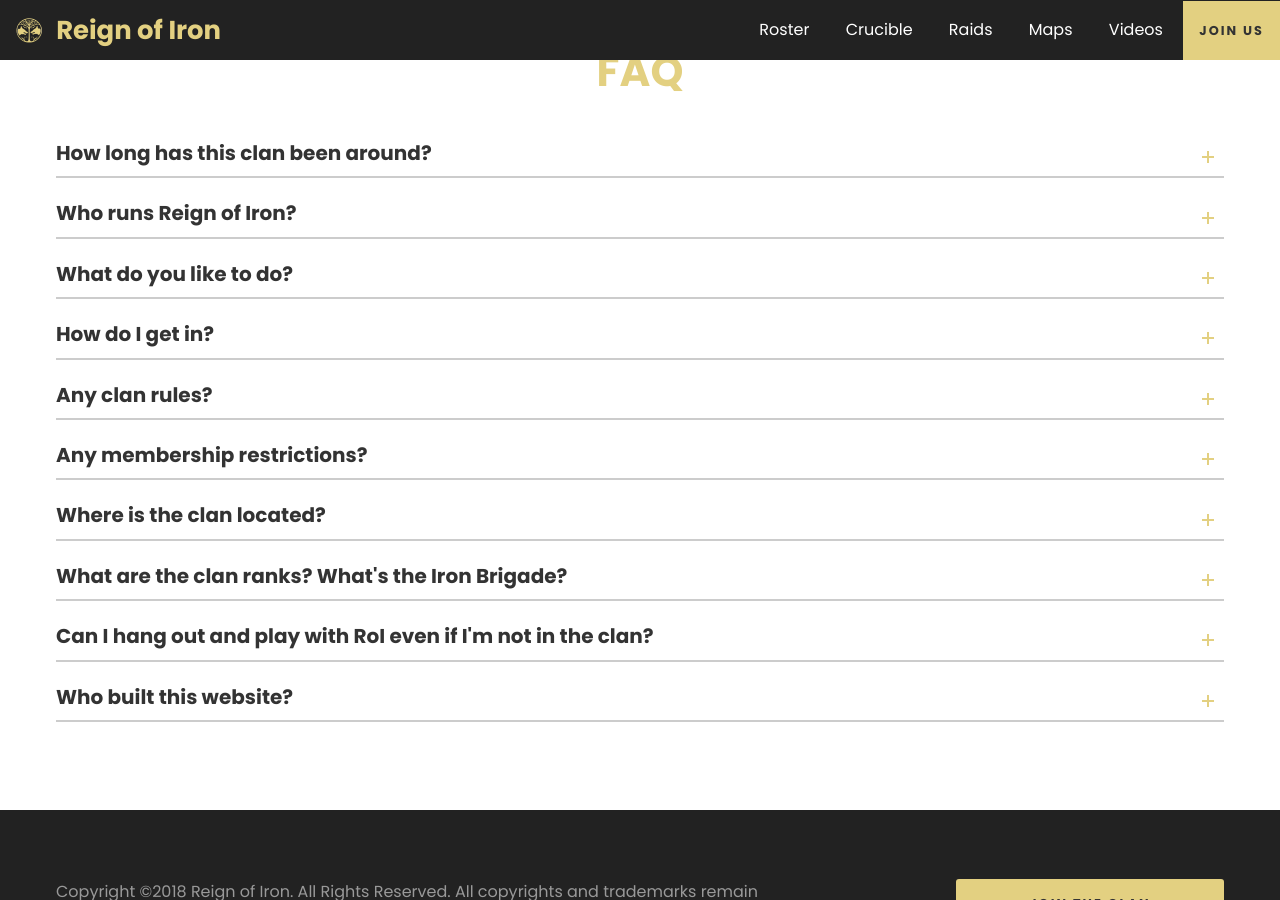
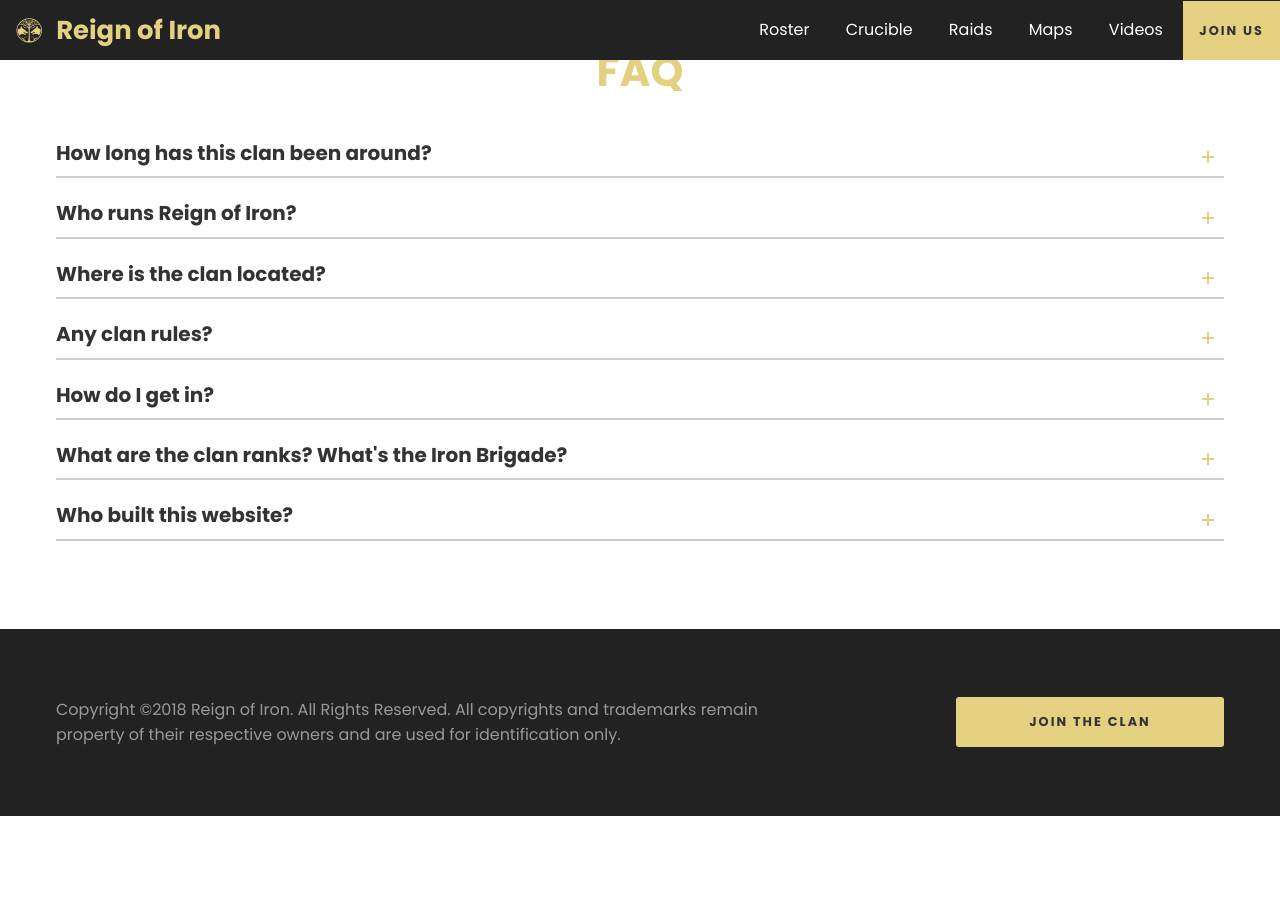
Before and after one commit to reignofiron/reignofiron.github.io, a Jekyll site: the page built from index.html, in a window 1280 px wide and 900 px high, scrolled down 1618 px. Built offline with Jekyll 4.4.1, drawn with Linux system fonts in a browser that asks for light colours; after the commit the page ends 2434 px from its top, so only the background shows below that.

```diff
--- a/index.html
+++ b/index.html
@@ -57,9 +57,16 @@ style:
         </div>
       </div>
       <div class="collapsible-section">
-        <h3 class="collapsible-title">What do you like to do?</h3>
+        <h3 class="collapsible-title">Where is the clan located?</h3>
         <div class="collapsible-section--content" style="display: none;">
-          <p>Mostly PvP. We make sure to get Raid and Nightfall engrams for the clan every week, but our main focus is PvP, and establishing a roster that can find consistent success in Trials.</p>
+          <p>Reign of Iron is a primarily North American clan. We're not opposed to EU members, but you might have a harder time scheduling  with other members.</p>
+        </div>
+      </div>
+      <div class="collapsible-section">
+        <h3 class="collapsible-title">Any clan rules?</h3>
+        <div class="collapsible-section--content" style="display: none;">
+          <p>We don't police what our members do or say, and we'd like to keep it that way. So don't be a jerk to other members, and we won't need to make a bunch of rules to keep people in line.</p>
+          <p>We have members of all ages, backgrounds, and skill levels.</p>
         </div>
       </div>
       <div class="collapsible-section">
@@ -70,29 +77,12 @@ style:
         </div>
       </div>
       <div class="collapsible-section">
-        <h3 class="collapsible-title">Any clan rules?</h3>
-        <div class="collapsible-section--content" style="display: none;">
-          <p>We don't police what our members do or say, and we'd like to keep it that way. So don't be a jerk to other members, and we won't need to make a bunch of rules to keep people in line.</p>
-        </div>
-      </div>
-      <div class="collapsible-section">
-        <h3 class="collapsible-title">Any membership restrictions?</h3>
-        <div class="collapsible-section--content" style="display: none;">
-          <p>Nope, not really. Please speak English, maybe? We have members of all ages, backgrounds, and skill levels.</p>
-        </div>
-      </div>
-      <div class="collapsible-section">
-        <h3 class="collapsible-title">Where is the clan located?</h3>
-        <div class="collapsible-section--content" style="display: none;">
-          <p>Reign of Iron is a primarily North American clan. We're not opposed to EU members, but you might have a harder time scheduling  with other members.</p>
-        </div>
-      </div>
-      <div class="collapsible-section">
         <h3 class="collapsible-title">What are the clan ranks? What's the Iron Brigade?</h3>
         <div class="collapsible-section--content" style="display: none;">
           <p>Currently, there are five ranks in Reign of Iron: <strong>Iron Initiate</strong>, <strong>Iron Sentry</strong>, <strong>Iron Brigadier</strong>, <strong>Brigadier General</strong>, and <strong>Iron Lord</strong>.</p>
           <h4>Iron Initiate <span style="display: inline-block; height: 10px; width: 10px; border-radius: 50%; background: #eee; margin-left: .6rem; vertical-align: middle;"></span></h4>
           <p>Iron Initiate is a trial-level rank that applies for the first week of membership, restricting some of your permissions in Discord. Barring anything out of the ordinary, Iron Initiates become Iron Sentries after one week.</p>
+          <p>Members who decide leave Reign of Iron (on good terms) will be allowed to remain in the Discord as Iron Initiates.</p>
           <p>Former members and Reign of Iron Friends & Family are given the option to remain as Iron Initiates in the clan Discord.</p>
           <h4>Iron Sentry <span style="display: inline-block; height: 10px; width: 10px; border-radius: 50%; background: #72c173; margin-left: .6rem; vertical-align: middle;"></span></h4>
           <p>Iron Sentry is the entry level clan rank. Sentries are active members who are here to hang out, have fun, make friends, and work on getting better and eventually become Iron Brigadiers.</p>
@@ -105,13 +95,6 @@ style:
         </div>
       </div>
       <div class="collapsible-section">
-        <h3 class="collapsible-title">Can I hang out and play with RoI even if I'm not in the clan?</h3>
-        <div class="collapsible-section--content" style="display: none;">
-          <p>If we play against you frequently, and you hold your own against us, we'll probably hit you with a friend request and a clan invite. If you're not looking to join the clan, you can still be <strong>RoI Friends & Family</strong> and hang out in our Discord, but you'll maintain an Iron Initiate rank unless you decide to join in full.</p>
-          <p>Members who decide leave Reign of Iron (on good terms) will be allowed to remain in the Discord as Iron Initiates.</p>
-        </div>
-      </div>
-      <div class="collapsible-section">
         <h3 class="collapsible-title">Who built this website?</h3>
         <div class="collapsible-section--content" style="display: none;">
           <p>Kuro.</p>
```
Also changed, not shown: _data/videos.yml (+5 -15 lines), 7 other files.
